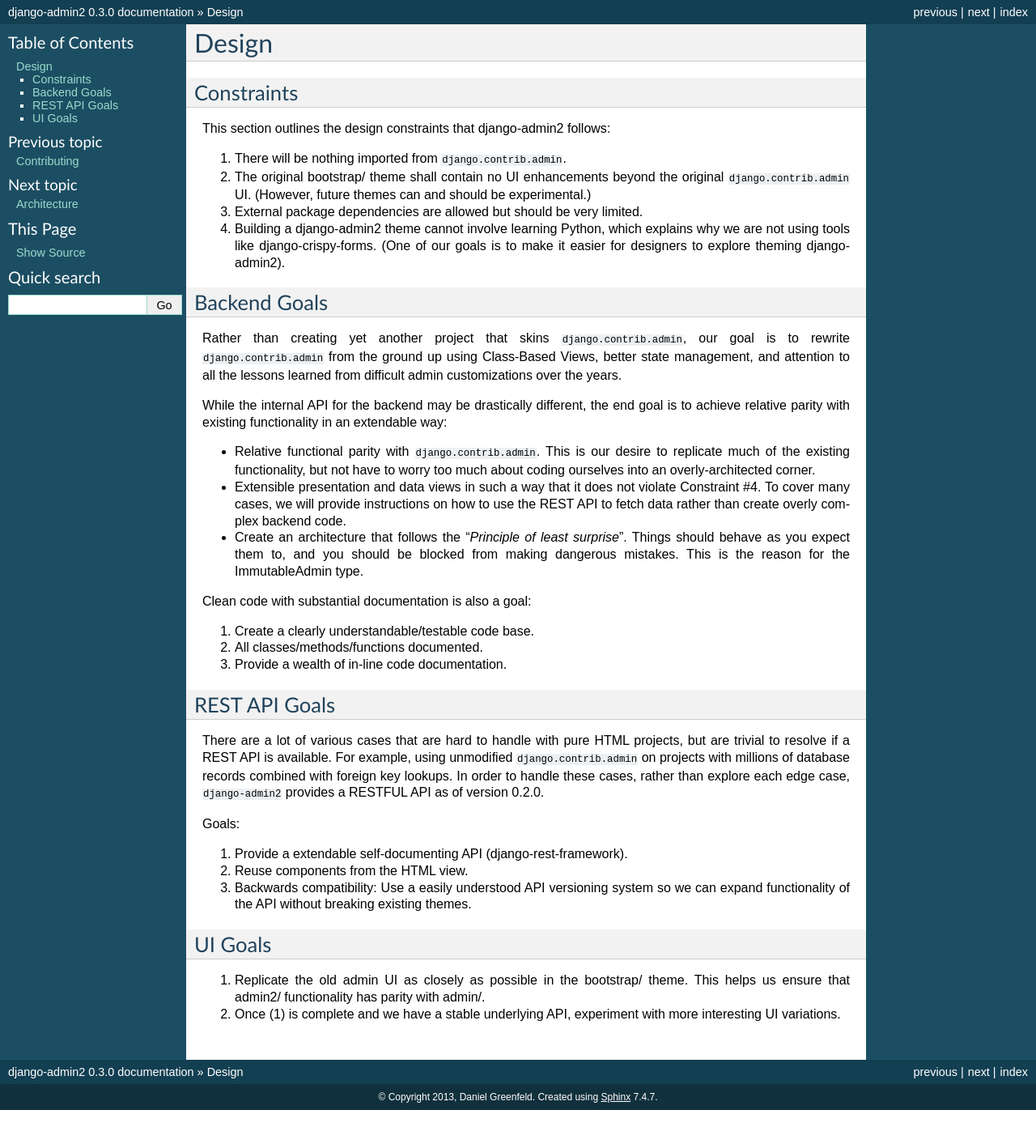
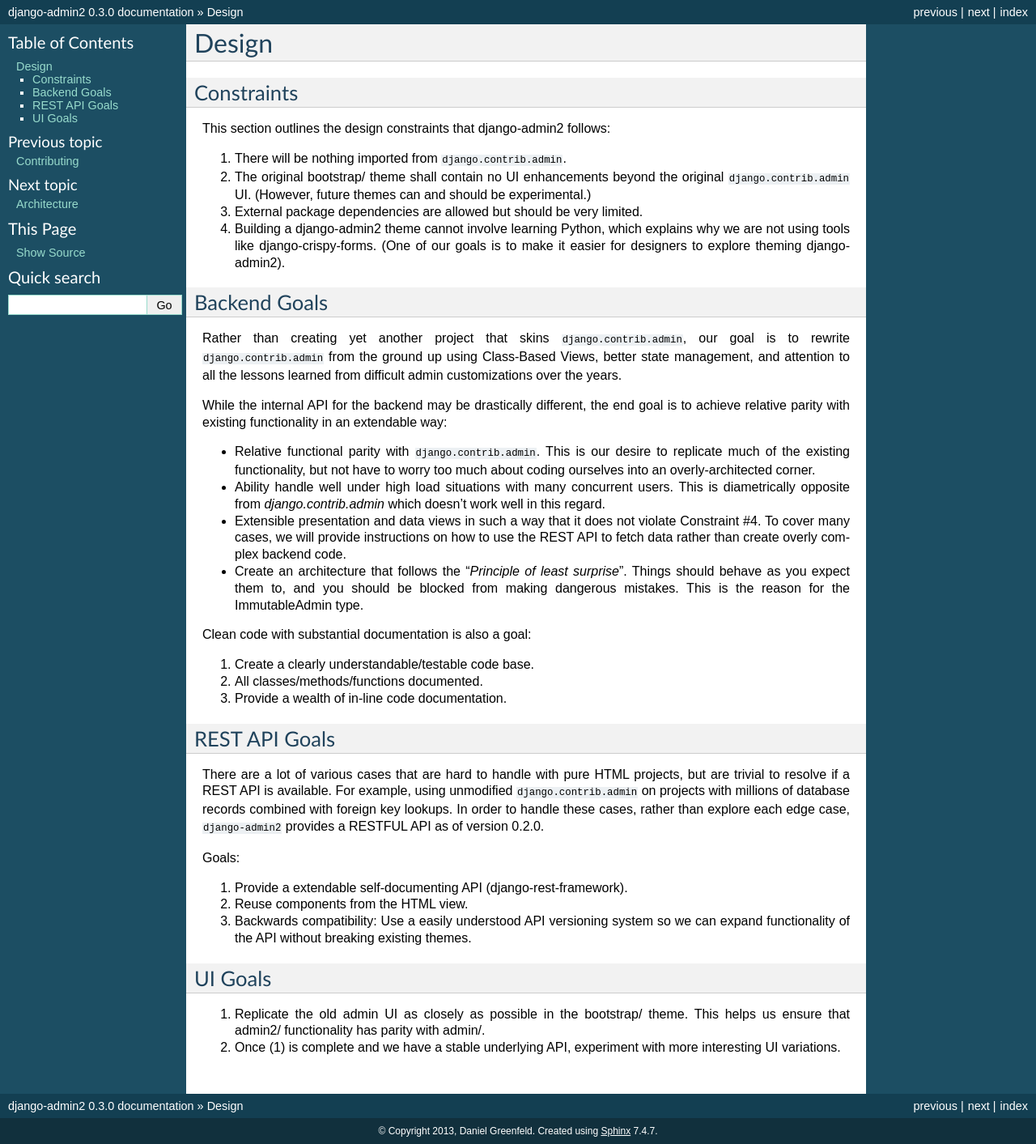
Before and after one commit to jazzband/django-admin2, a Sphinx documentation site: the page built from docs/design.rst, in a window 1280 px wide. Shown: the whole page at 81% size. Built offline with Sphinx 7.4.7, drawn with Linux system fonts in a browser that asks for light colours; before the commit the page ends 1371 px from its top, so only the background shows below that.

Commit message:
Add performance goal to docs

```diff
--- a/docs/design.rst
+++ b/docs/design.rst
@@ -20,6 +20,7 @@
 While the internal API for the backend may be drastically different, the end goal is to achieve relative parity with existing functionality in an extendable way:
 
 * Relative functional parity with ``django.contrib.admin``. This is our desire to replicate much of the existing functionality, but not have to worry too much about coding ourselves into an overly-architected corner.
+* Ability handle well under high load situations with many concurrent users. This is diametrically opposite from `django.contrib.admin` which doesn't work well in this regard.
 * Extensible presentation and data views in such a way that it does not violate Constraint #4. To cover many cases, we will provide instructions on how to use the REST API to fetch data rather than create overly complex backend code.
 * Create an architecture that follows the "*Principle of least surprise*". Things should behave as you expect them to, and you should be blocked from making dangerous mistakes. This is the reason for the ImmutableAdmin type.
 
```
